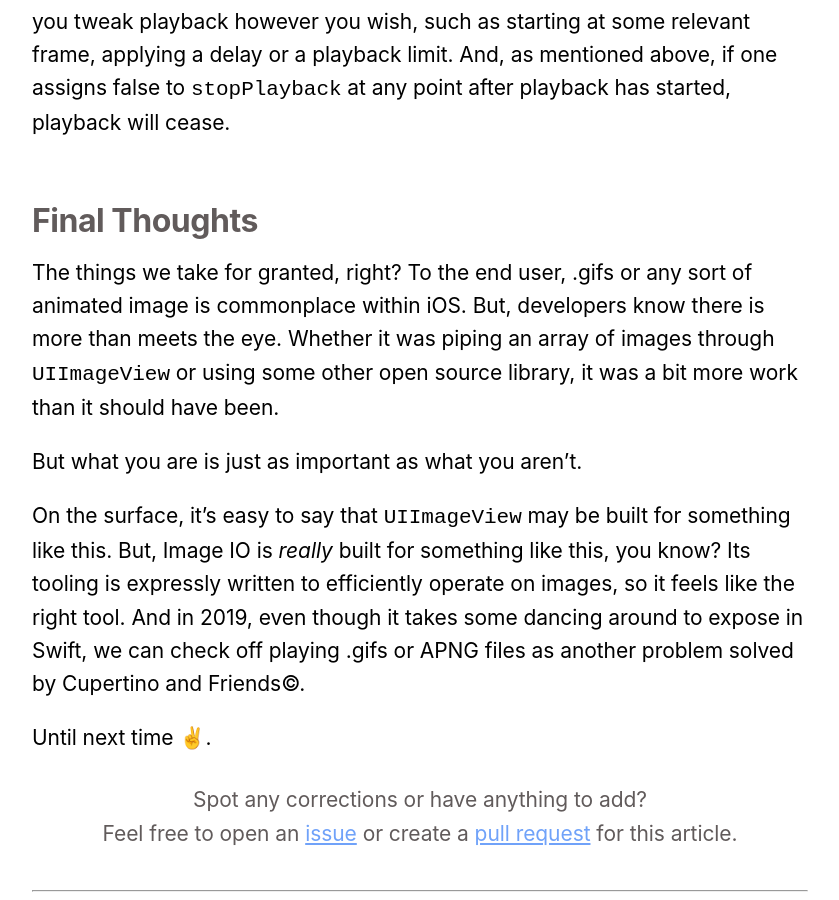
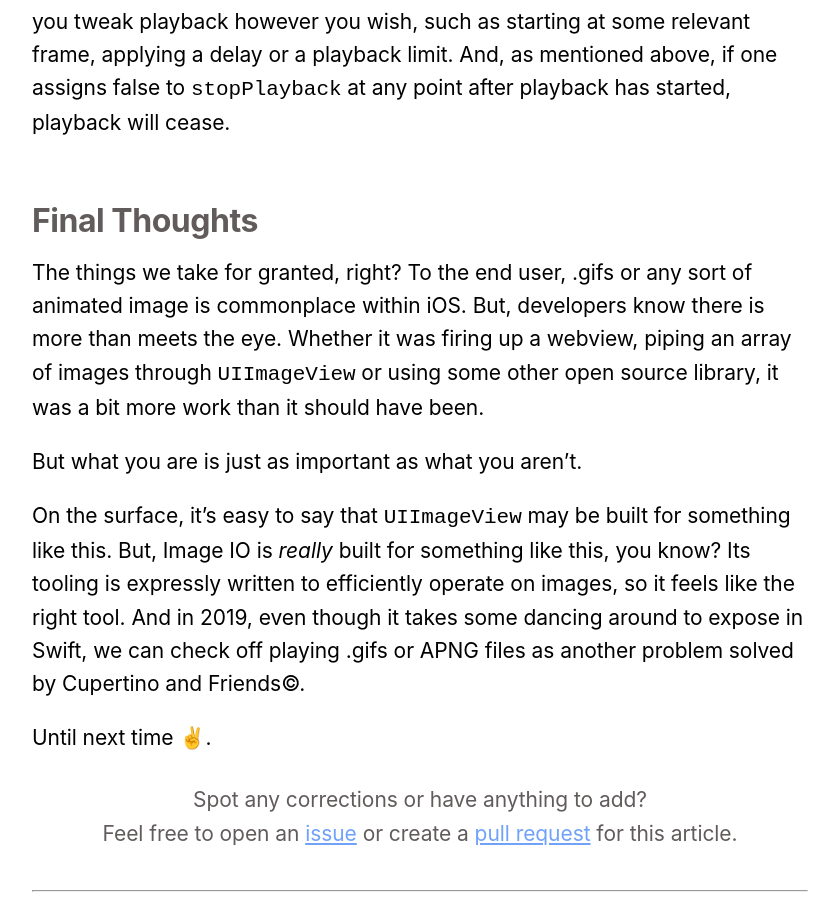
Before and after one commit to hassaan4584/Swiftjective-C, a Jekyll site: the page built from _posts/2019-09-21-Animating-Images-Using-Image-IO.md, in a window 1280 px wide and 900 px high, scrolled down 10791 px. Shown: the whole window, without its empty margins (220-1059 px from the left). Built offline with Jekyll 4.4.1, drawn with Linux system fonts in a browser that asks for light colours; comment, search, counter and statistics services are not loaded.

Commit message:
Include webview method for .gifs

```diff
--- a/_posts/2019-09-21-Animating-Images-Using-Image-IO.md
+++ b/_posts/2019-09-21-Animating-Images-Using-Image-IO.md
@@ -236,7 +236,7 @@ class ViewController: UIViewController
 ...if you ran such code, you'd enjoy a .gif that would play indefinitely. Of course, setting any of the properties on our `ImageAnimator` class would let you tweak playback however you wish, such as starting at some relevant frame, applying a delay or a playback limit. And, as mentioned above, if one assigns false to `stopPlayback` at any point after playback has started, playback will cease.
 
 ### Final Thoughts
-The things we take for granted, right? To the end user, .gifs or any sort of animated image is commonplace within iOS. But, developers know there is more than meets the eye. Whether it was piping an array of images through `UIImageView` or using some other open source library, it was a bit more work than it should have been.
+The things we take for granted, right? To the end user, .gifs or any sort of animated image is commonplace within iOS. But, developers know there is more than meets the eye. Whether it was firing up a webview, piping an array of images through `UIImageView` or using some other open source library, it was a bit more work than it should have been.
 
 But what you are is just as important as what you aren't.
 
```
